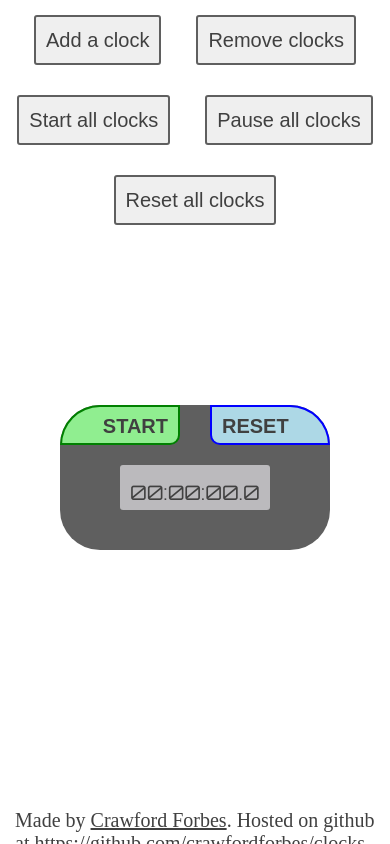
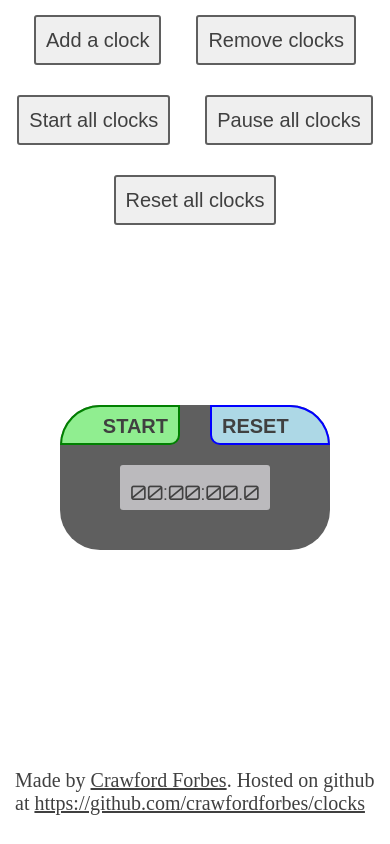
Before and after one commit to crawfordforbes/clocks, a plain HTML site: page index.html in a window 390 px wide. Drawn offline with Linux system fonts and the light colour scheme.

Commit message:
making footer responsive

```diff
--- a/responsive.css
+++ b/responsive.css
@@ -8,6 +8,12 @@
 	}
 	.cpanel {
 		height: 170px
+	}
+}
+
+@media (max-width: 750px){
+	footer{
+		height: 60px;
 	}
 }
 
```
